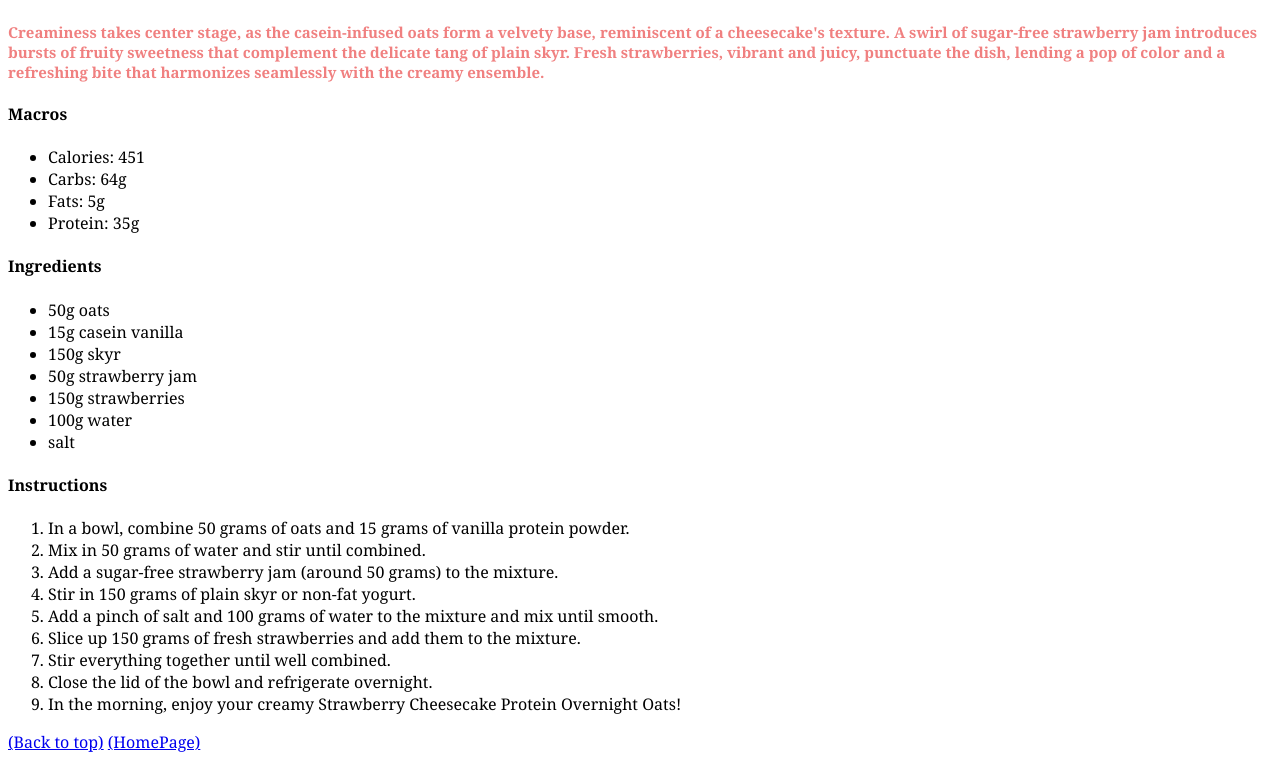
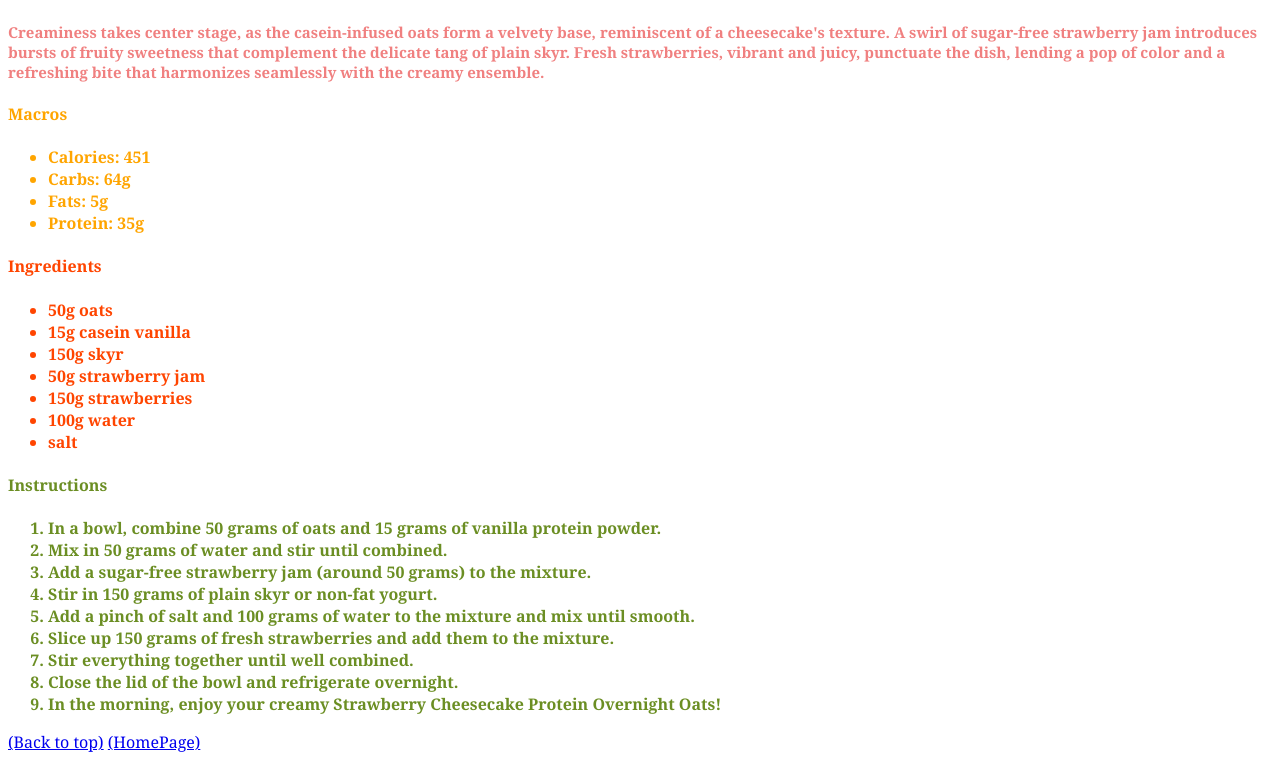
Before and after one commit to RushilRiyaz/odin-recipes, a plain HTML site: page pgs/soats.html in a window 1280 px wide. Shown: the part 710-1471 px from the top of the page. Drawn offline with Linux system fonts and the light colour scheme.

Commit message:
Add styling to everything under <li>

```diff
--- a/style.css
+++ b/style.css
@@ -1,4 +1,10 @@
-body {
+.macros,
+.ingredients,
+.instructions {
+  font-weight: bold;
+}
+
+* {
   font-family: Georgia, "Times New Roman", Times, serif;
 }
 
@@ -19,3 +25,15 @@ p {
   font-size: 15px;
   font-weight: 600;
 }
+
+.macros {
+  color: orange;
+}
+
+.ingredients {
+  color: orangered;
+}
+
+.instructions {
+  color: olivedrab;
+}
```
